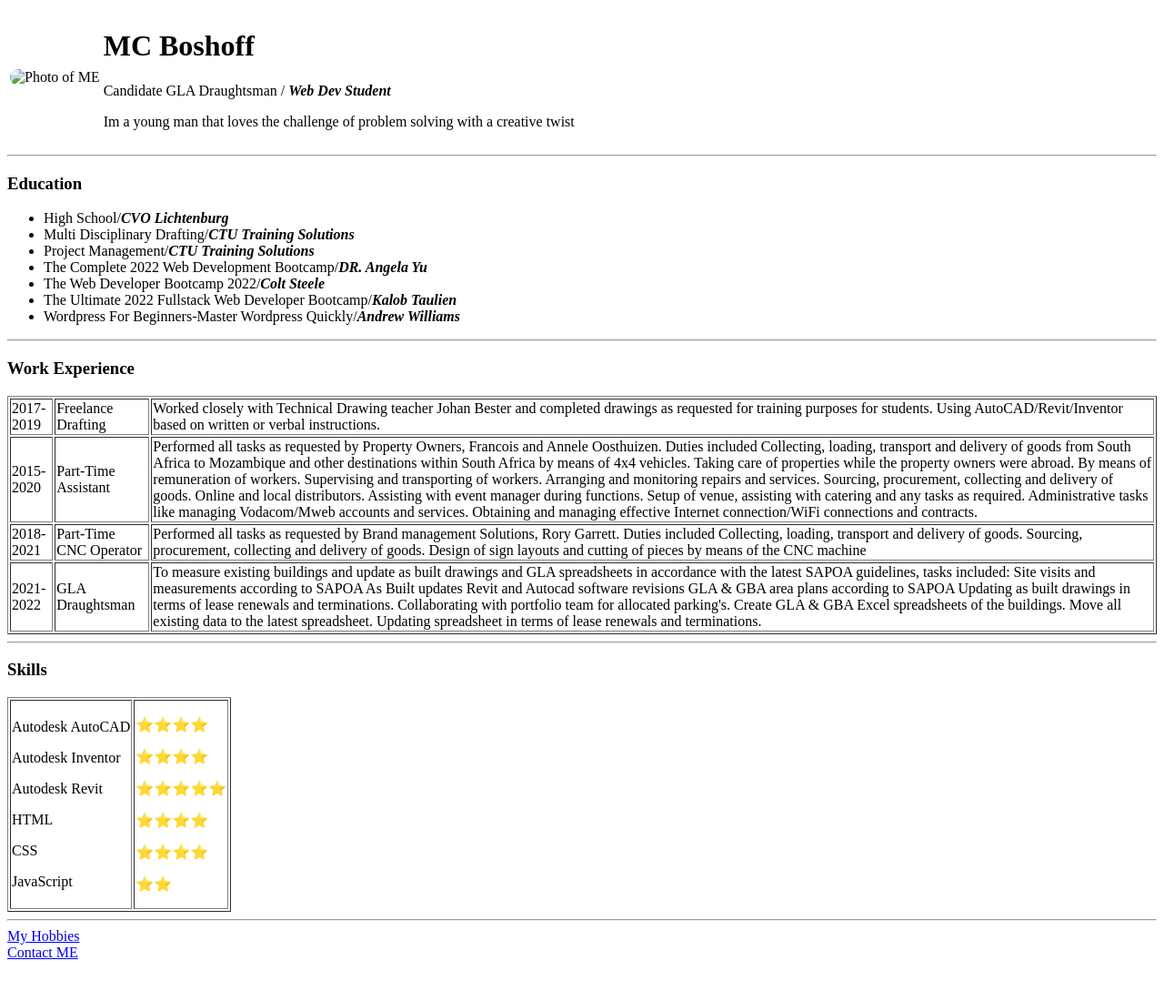
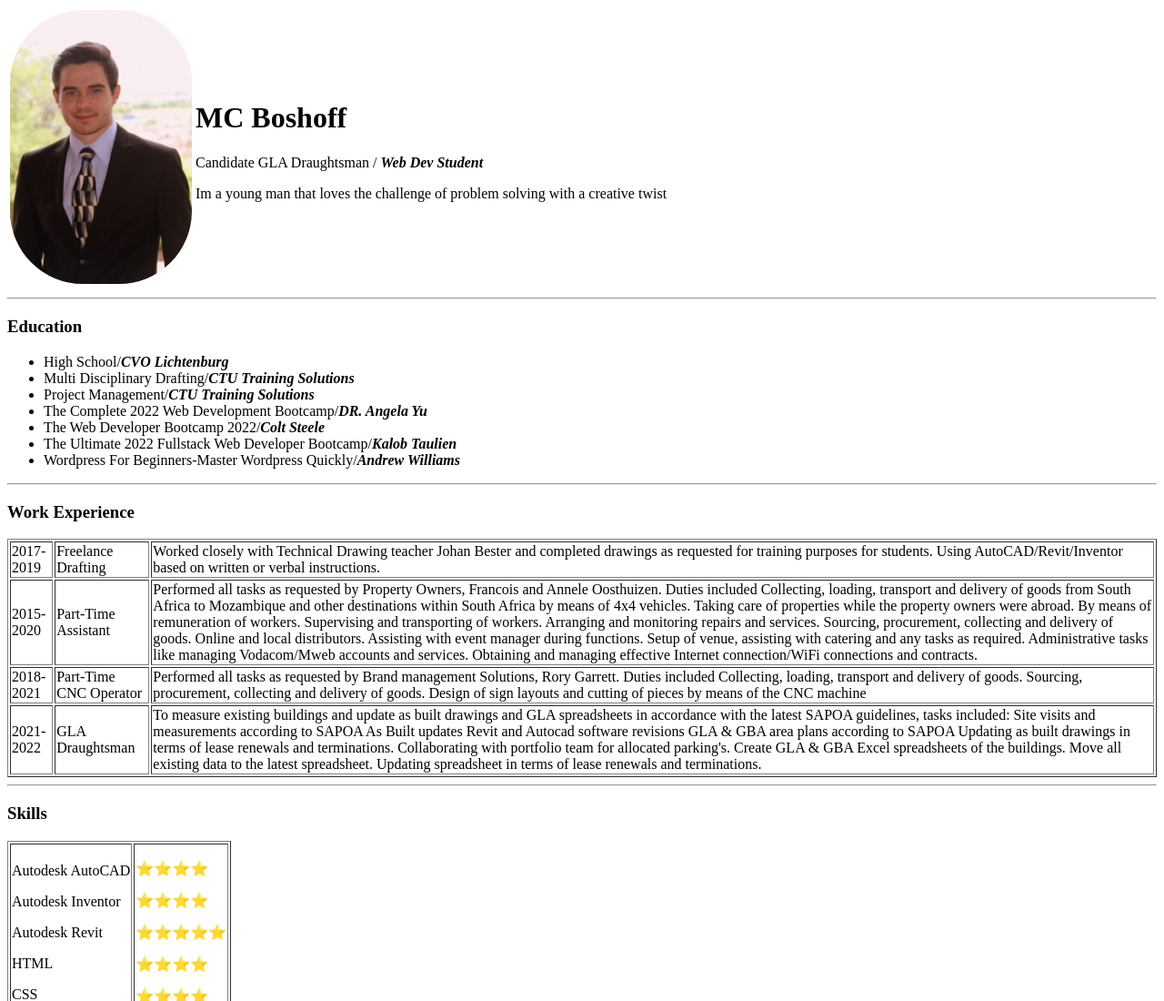
Before and after one commit to KnuckleHead006/CV, a plain HTML site: page index.html in a window 1280 px wide. Shown: the top 1100 px of the page at 91% size. Before the commit the page ends 1064 px from the top, so only its background shows below. Drawn offline with Linux system fonts and the light colour scheme.

Commit message:
Fixed Images

```diff
--- a/index.html
+++ b/index.html
@@ -11,7 +11,7 @@
       <tr>
         <td>
           <img
-            src="/MC Photo"
+            src="MC Photo.PNG"
             alt="Photo of ME"
             style="border-radius: 5em"
             width="200px;"
```
